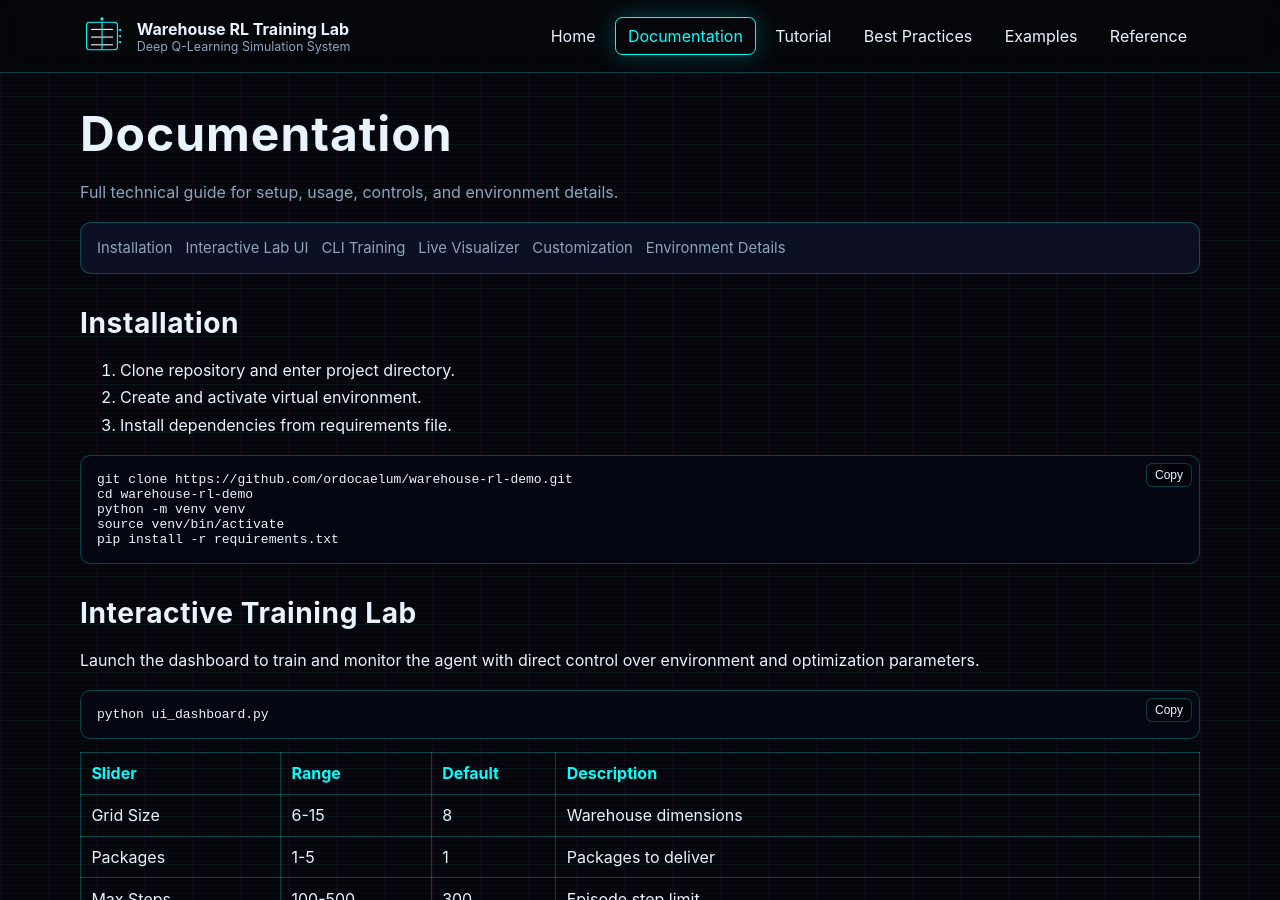
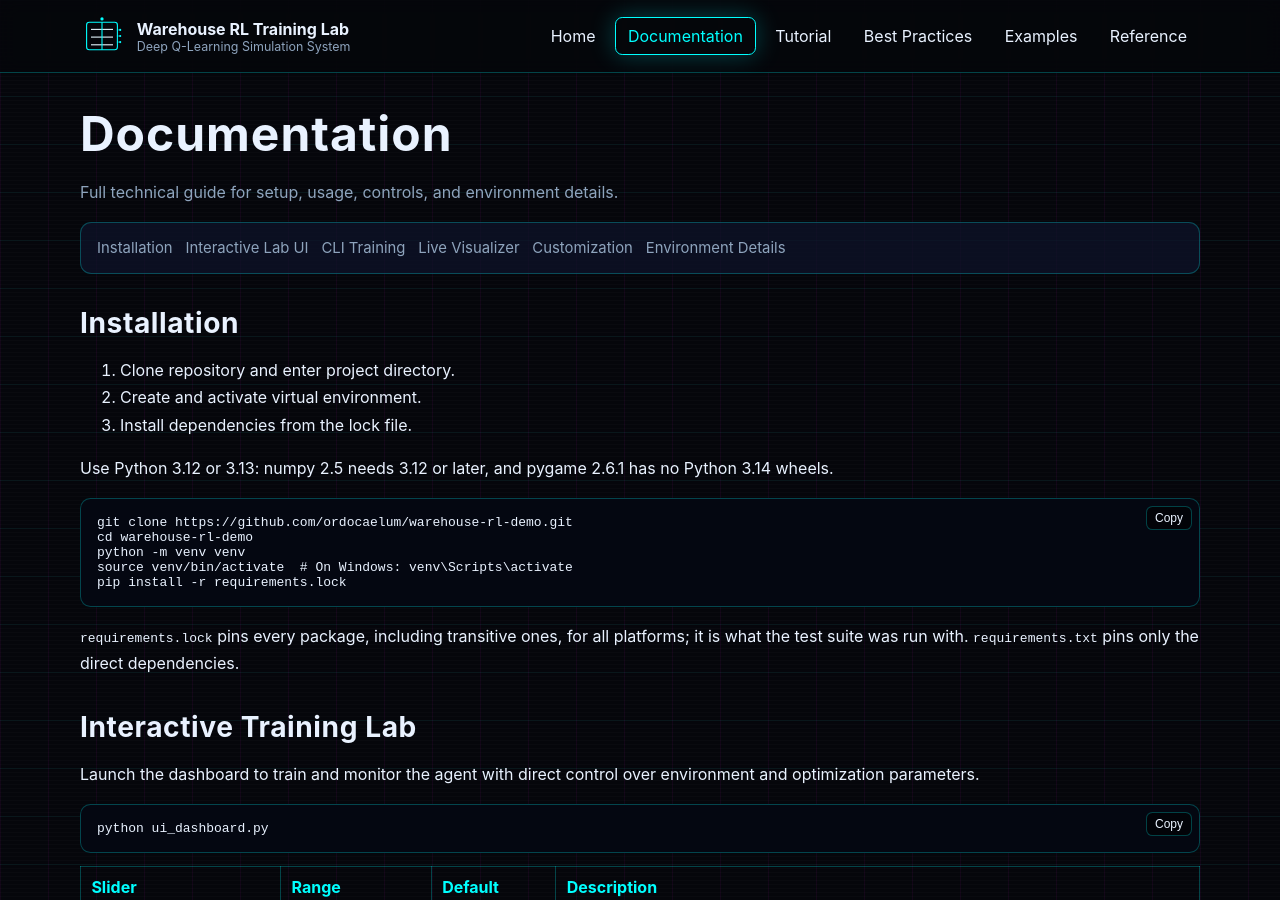
Before and after one commit to ordocaelum/warehouse-rl-demo, a Jekyll site: the page built from docs/docs/documentation.html, in a window 1280 px wide and 900 px high. Built offline with Jekyll 4.4.1, drawn with Linux system fonts in a browser that asks for light colours.

Commit message:
Pages: install from requirements.lock on Python 3.12 or 3.13
Matches requirements.txt's header and README.md (code and pins taken
as correct).

- index.html Quick Start and docs/documentation.html: install with
  "pip install -r requirements.lock" (was requirements.txt), the file
  the test suite was run with.
- Both pages now state the supported Python, 3.12 or 3.13 (numpy 2.5
  needs 3.12+; pygame 2.6.1 has no 3.14 wheels). The site gave none.
- docs/documentation.html: added the Windows venv activation line.

Co-Authored-By: Claude Opus 5.5 <noreply@anthropic.com>

```diff
--- a/docs/docs/documentation.html
+++ b/docs/docs/documentation.html
@@ -21,13 +21,15 @@ toc:
   <ol>
     <li>Clone repository and enter project directory.</li>
     <li>Create and activate virtual environment.</li>
-    <li>Install dependencies from requirements file.</li>
+    <li>Install dependencies from the lock file.</li>
   </ol>
+  <p>Use Python 3.12 or 3.13: numpy 2.5 needs 3.12 or later, and pygame 2.6.1 has no Python 3.14 wheels.</p>
   {% include code-block.html code="git clone https://github.com/ordocaelum/warehouse-rl-demo.git
 cd warehouse-rl-demo
 python -m venv venv
-source venv/bin/activate
-pip install -r requirements.txt" %}
+source venv/bin/activate  # On Windows: venv\Scripts\activate
+pip install -r requirements.lock" %}
+  <p><code>requirements.lock</code> pins every package, including transitive ones, for all platforms; it is what the test suite was run with. <code>requirements.txt</code> pins only the direct dependencies.</p>
 </section>
 
 <section id="interactive-lab">
--- a/docs/index.html
+++ b/docs/index.html
@@ -109,8 +109,9 @@
                             <div class="step-number">2</div>
                             <div class="step-content">
                                 <h4>Install Dependencies</h4>
+                                <p>Python 3.12 or 3.13.</p>
                                 <div class="code-block">
-                                    <code>pip install -r requirements.txt</code>
+                                    <code>pip install -r requirements.lock</code>
                                     <button class="copy-btn" onclick="copyCode(this)">Copy</button>
                                 </div>
                             </div>
```
